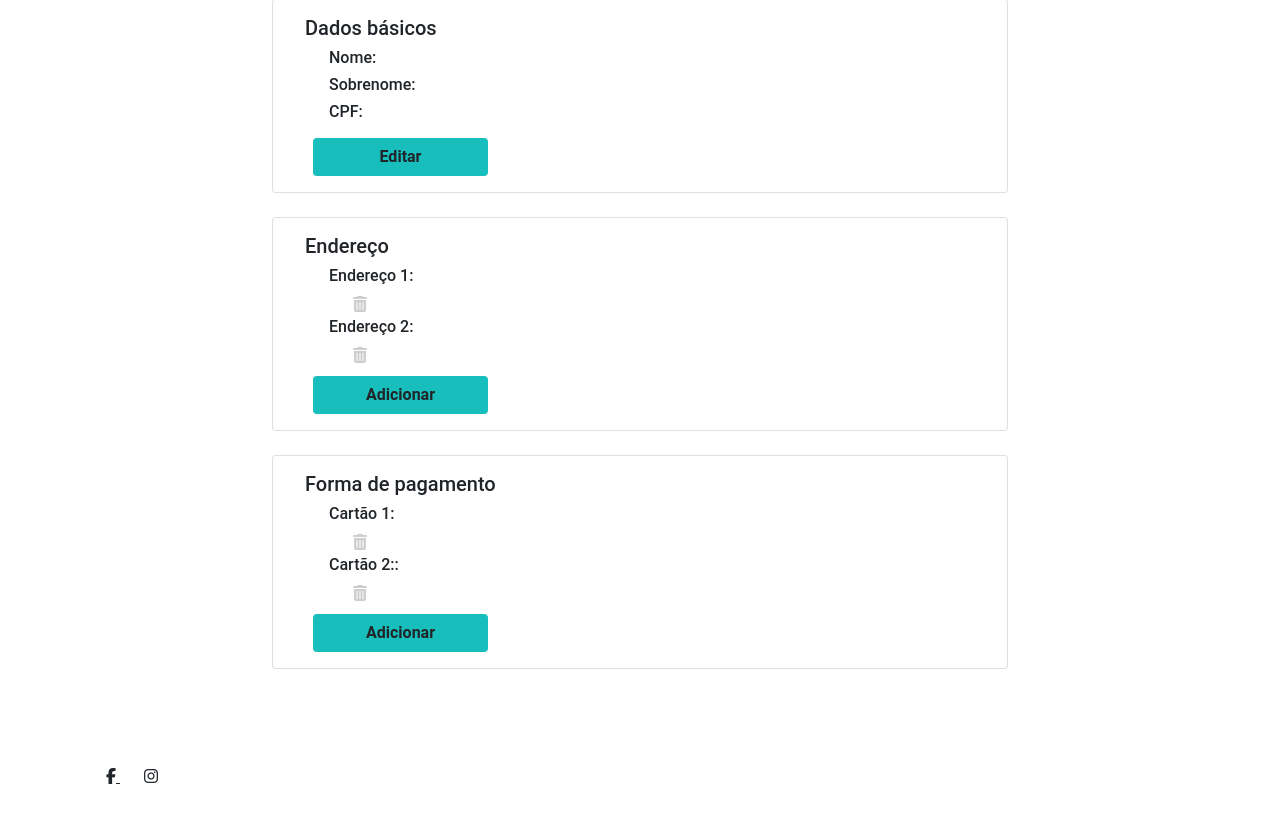
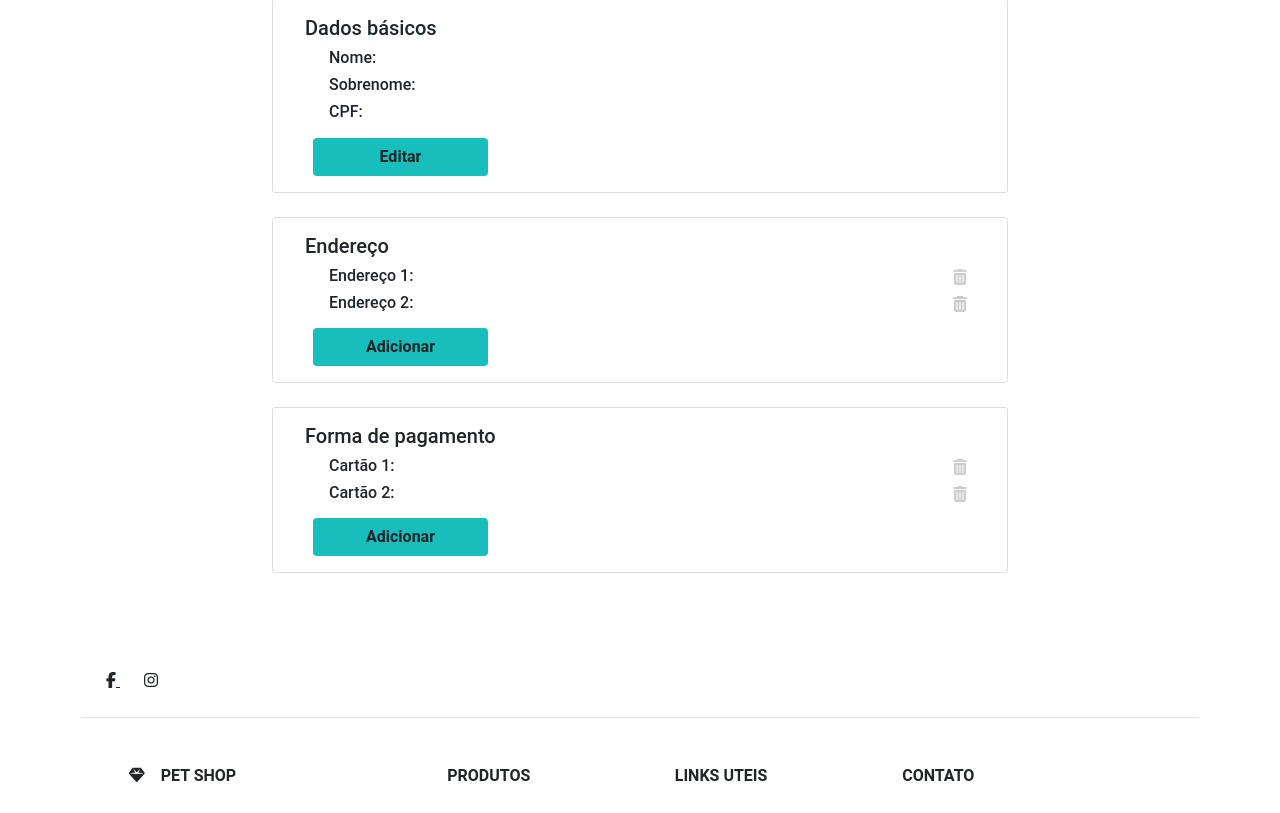
Before and after one commit to VicenteLorenzon/projeto-integrador-3, a Django app: page /meus_dados/ in a window 1280 px wide. Shown: the part 257-1070 px from the top of the page. Run offline with Django 4.2, Linux system fonts and the light colour scheme; some libraries are stand-ins or nearby versions.

Commit message:
Update meus_dados.html

```diff
--- a/templates/meus_dados.html
+++ b/templates/meus_dados.html
@@ -116,12 +116,12 @@
                           <h5>Endereço</h4>
                               <div class="container">
                                 <div class="row">
-                                    <h6 class="col-11 mb-2">Endereço 1:</h6>
-                                    <div class="col ms-4"><a href="#!" style="color: #cecece;"><i class="fas fa-trash-alt iconHover"></i></a></div>
+                                    <h6 class="col mb-2">Endereço 1:</h6>
+                                    <div class="col ms-4 d-flex justify-content-end"><a href="#!" style="color: #cecece;"><i class="fas fa-trash-alt iconHover"></i></a></div>
                                 </div>
                                 <div class="row">
-                                    <h6 class="col-11 mb-2">Endereço 2:</h6>
-                                    <div class="col ms-4"><a href="#!" style="color: #cecece;"><i class="fas fa-trash-alt iconHover"></i></a></div>
+                                    <h6 class="col mb-2">Endereço 2:</h6>
+                                    <div class="col ms-4 d-flex justify-content-end"><a href="#!" style="color: #cecece;"><i class="fas fa-trash-alt iconHover"></i></a></div>
                                 </div>
                               </div>
                         </div>
@@ -200,12 +200,12 @@
                           <h5>Forma de pagamento</h4>
                               <div class="container">
                                 <div class="row">
-                                    <h6 class="col-11 mb-2">Cartão 1:</h6>
-                                    <div class="col ms-4"><a href="#!" style="color: #cecece;"><i class="fas fa-trash-alt iconHover"></i></a></div>
+                                    <h6 class="col mb-2">Cartão 1:</h6>
+                                    <div class="col ms-4 d-flex justify-content-end"><a href="#!" style="color: #cecece;"><i class="fas fa-trash-alt iconHover"></i></a></div>
                                 </div>
                                 <div class="row">
-                                    <h6 class="col-11 mb-2">Cartão 2::</h6>
-                                    <div class="col ms-4"><a href="#!" style="color: #cecece;"><i class="fas fa-trash-alt iconHover"></i></a></div>
+                                    <h6 class="col mb-2">Cartão 2:</h6>
+                                    <div class="col ms-4 d-flex justify-content-end"><a href="#!" style="color: #cecece;"><i class="fas fa-trash-alt iconHover"></i></a></div>
                                 </div>
                               </div>
                         </div>
```
